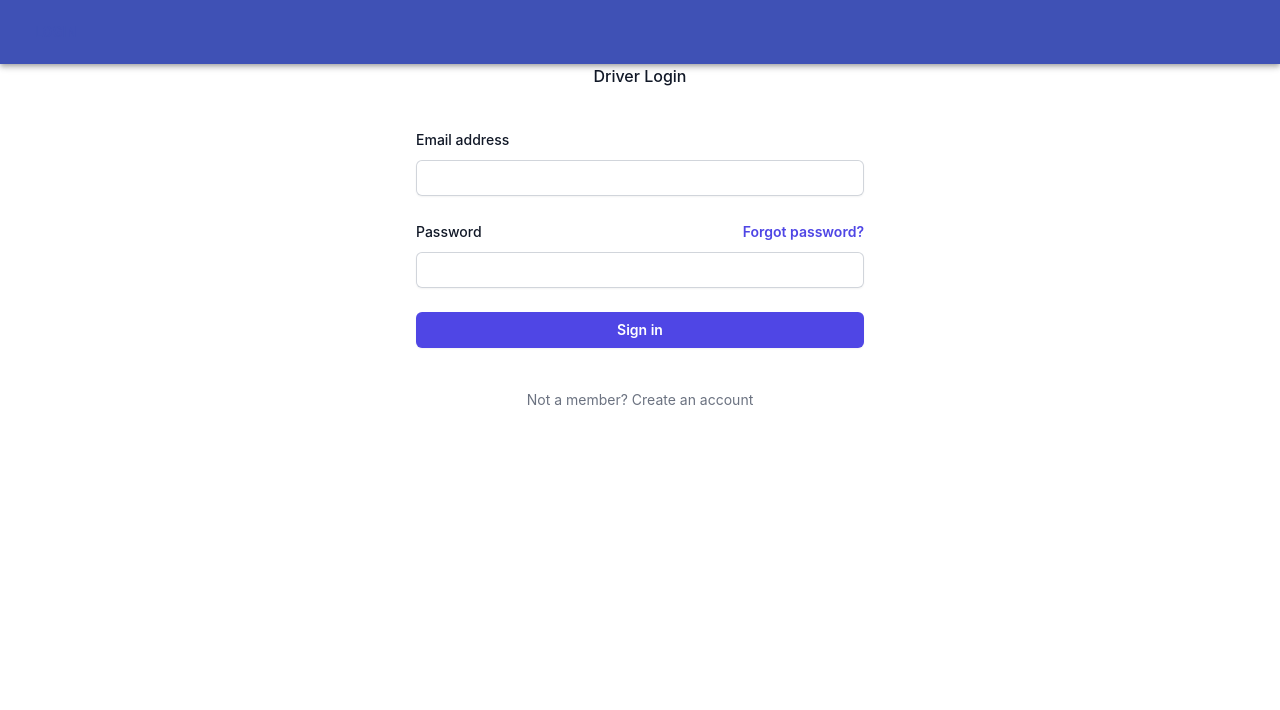
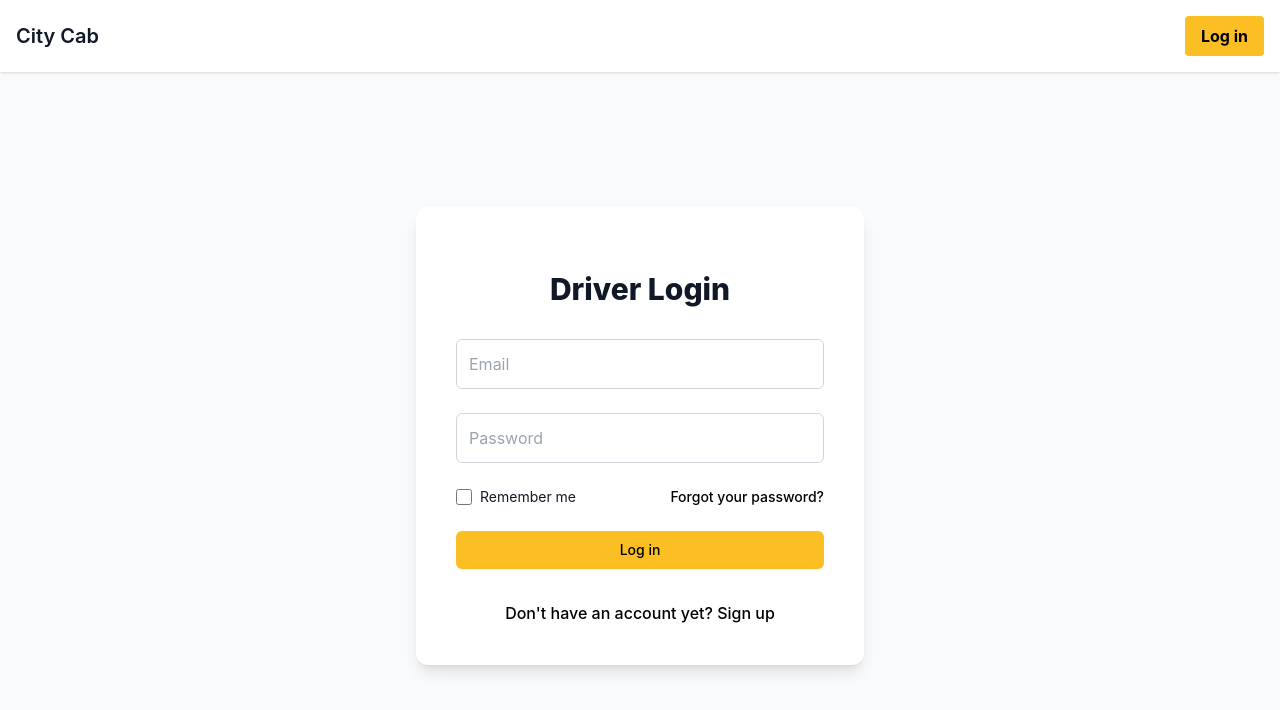
Before and after one commit to muza97/Go-Taxi-Driver.app, a React (Create React App) app in the folder go-taxi-driver.web/: page / in a window 1280 px wide. Shown: the top 710 px of the page. Built offline with nearby package versions, Linux system fonts and the light colour scheme.

Commit message:
added changes to Login.js and Register.js

```diff
--- a/go-taxi-driver.web/src/index.css
+++ b/go-taxi-driver.web/src/index.css
@@ -1,3 +1,6 @@
+@tailwind base;
+@tailwind components;
+@tailwind utilities;
 body {
   margin: 0;
   font-family: -apple-system, BlinkMacSystemFont, 'Segoe UI', 'Roboto', 'Oxygen',
--- a/go-taxi-driver.web/src/pages/Login.js
+++ b/go-taxi-driver.web/src/pages/Login.js
@@ -1,9 +1,132 @@
+// import React, { useState } from 'react';
+// import { TextField, Button, Paper, Typography, AppBar, Toolbar, Link } from '@material-ui/core';
+// import { useNavigate } from 'react-router-dom'; // Importera useNavigate
+// import '../dist/styles.css';
+// //import '../style/login.css'
+// import { useAuth } from '../auth/AuthContext';
+
+// const Login = () => {
+//   const [credentials, setCredentials] = useState({ email: '', password: '' });
+//   const navigate = useNavigate(); // Skapa en instans av useNavigate
+//   const { login } = useAuth();
+
+//   const handleChange = (e) => {
+//     const { name, value } = e.target;
+//     setCredentials(prevCredentials => ({ ...prevCredentials, [name]: value }));
+//   };
+
+//   const handleSubmit = async (e) => {
+//     e.preventDefault();
+//     try {
+//       const response = await fetch('https://api-focnoae3da-uc.a.run.app/api/login/driver', {
+//         method: 'POST',
+//         headers: {
+//           'Content-Type': 'application/json',
+//         },
+//         body: JSON.stringify(credentials),
+//       });
+//       if (response.ok) {
+//         const data = await response.json();
+//         console.log('Inloggning lyckades:', data);
+//         login(data.token);
+//         navigate('/landing');
+//       } else {
+//         // Felhantering, visa ett felmeddelande
+//         alert('Inloggning misslyckades. Försök igen.');
+//         navigate('/')
+//       }
+//     } catch (error) {
+//       console.error('Ett fel inträffade:', error);
+//       alert('Ett fel inträffade. Försök igen.');
+//     }
+// };
+
+
+//   return (
+//     <>
+//     <AppBar position="static">
+//       <Toolbar>
+//       <Button color="inherit" component={Link} to="/">Login</Button>
+//       </Toolbar>
+//     </AppBar>
+
+//     <div className="sm:mx-auto sm:w-full sm:max-w-md">
+//       <h1 className="text-center text-4xl font-medium text-gray-900 mb-4">Driver Login</h1>
+//       <div className="mt-10 bg-white py-8 px-4 shadow rounded-lg sm:px-10">
+//       <div className="flex- max-h-screen justify-center items-center bg-gray-80 py-8 px-4 sm:px-6 lg:px-8">
+//       <form className="space-y-6" onSubmit={handleSubmit}>
+//         <div>
+//           <label htmlFor="email" className="block text-sm font-medium leading-6 text-gray-900">
+//             Email address
+//           </label>
+//           <div className="mt-2">
+//             <input
+//               id="email"
+//               name="email"
+//               type="email"
+//               autoComplete="email"
+//               required
+//               onChange={handleChange}
+//               value={credentials.email}
+//               className="block w-full rounded-md border-0 py-1.5 text-gray-900 shadow-sm ring-1 ring-inset ring-gray-300 placeholder:text-gray-400 focus:ring-2 focus:ring-inset focus:ring-indigo-600 sm:text-sm sm:leading-6"
+//             />
+//           </div>
+//         </div>
+
+//         <div>
+//           <div className="flex items-center justify-between">
+//             <label htmlFor="password" className="block text-sm font-medium leading-6 text-gray-900">
+//               Password
+//             </label>
+//             <div className="text-sm">
+//               <a href="#" className="font-semibold text-indigo-600 hover:text-indigo-500">
+//                 Forgot password?
+//               </a>
+//             </div>
+//           </div>
+//           <div className="mt-2">
+//             <input
+//               id="password"
+//               name="password"
+//               type="password"
+//               autoComplete="current-password"
+//               required
+//               onChange={handleChange}
+//               value={credentials.password}
+//               className="block w-full rounded-md border-0 py-1.5 text-gray-900 shadow-sm ring-1 ring-inset ring-gray-300 placeholder:text-gray-400 focus:ring-2 focus:ring-inset focus:ring-indigo-600 sm:text-sm sm:leading-6"
+//             />
+//           </div>
+//         </div>
+
+//         <div>
+//           <button
+//             type="submit"
+//             className="flex w-full justify-center rounded-md bg-indigo-600 px-3 py-1.5 text-sm font-semibold leading-6 text-white shadow-sm hover:bg-indigo-500 focus-visible:outline focus-visible:outline-2 focus-visible:outline-offset-2 focus-visible:outline-indigo-600"
+//           >
+//             Sign in
+//           </button>
+//         </div>
+//       </form>
+
+//       <p className="mt-10 text-center text-sm text-gray-500">
+//         Not a member? Create an account{' '}
+//         <a href="#" className="font-semibold leading-6 text-indigo-600 hover:text-indigo-500">
+//         </a>
+//       </p>
+//     </div>
+//     </div>
+//     </div>
+//     </>
+//   );
+// };
+
+// export default Login;
+
 import React, { useState } from 'react';
-import { TextField, Button, Paper, Typography, AppBar, Toolbar, Link } from '@material-ui/core';
-import { useNavigate } from 'react-router-dom'; // Importera useNavigate
-import '../dist/styles.css';
-import '../style/login.css'
-import { useAuth } from '../auth/AuthContext';
+import { useNavigate , Link } from 'react-router-dom'; // Importera useNavigate
+import { useAuth } from '../auth/AuthContext'; // Antaget att din AuthContext ligger i /auth mappen
+import { themeColors } from '../theme/themeColors';
+
 
 const Login = () => {
   const [credentials, setCredentials] = useState({ email: '', password: '' });
@@ -41,82 +164,77 @@ const Login = () => {
     }
 };
 
+  return (
+    <div className="bg-gray-50 min-h-screen flex flex-col">
+      <div className="p-4 w-full flex justify-between items-center bg-white shadow">
+        <span className="font-semibold text-xl text-gray-900">City Cab</span>
+        <button
+          className="font-bold py-2 px-4 rounded"
+          style={{ backgroundColor: themeColors.bgColor(1), color: themeColors.text }}
+          onClick={() => navigate('/landing')}
+        >
+          Log in
+        </button>
+      </div>
 
-  return (
-    <>
-    <AppBar position="static">
-      <Toolbar>
-      <Button color="inherit" component={Link} to="/">Login</Button>
-      </Toolbar>
-    </AppBar>
-
-    <div className="sm:mx-auto sm:w-full sm:max-w-md">
-      <h1 className="text-center text-5xl font-medium text-gray-900 mb-4">Driver Login</h1>
-      <div className="mt-10 bg-white py-8 px-6 shadow rounded-lg sm:px-10">
-      <div className="flex-col min-h-screen justify-center items-center bg-gray-50 py-8 px-4 sm:px-6 lg:px-8">
+      <div className="flex-grow flex items-center justify-center">
+        <div className="max-w-md w-full space-y-8 p-10 bg-white rounded-xl shadow-lg">
+          <div className="text-center">
+            <h2 className="mt-6 text-3xl font-extrabold text-gray-900">Driver Login</h2>
+          </div>
           <form className="space-y-6" onSubmit={handleSubmit}>
-        <div>
-          <label htmlFor="email" className="block text-sm font-medium leading-6 text-gray-900">
-            Email address
-          </label>
-          <div className="mt-2">
             <input
-              id="email"
+              type="email"
               name="email"
-              type="email"
-              autoComplete="email"
-              required
               onChange={handleChange}
               value={credentials.email}
-              className="block w-full rounded-md border-0 py-1.5 text-gray-900 shadow-sm ring-1 ring-inset ring-gray-300 placeholder:text-gray-400 focus:ring-2 focus:ring-inset focus:ring-indigo-600 sm:text-sm sm:leading-6"
+              placeholder="Email"
+              className="w-full p-3 border border-gray-300 rounded-md"
+              required
             />
+            <input
+              type="password"
+              name="password"
+              onChange={handleChange}
+              value={credentials.password}
+              placeholder="Password"
+              className="w-full p-3 border border-gray-300 rounded-md"
+              required
+            />
+            <div className="flex items-center justify-between">
+              <div className="flex items-center">
+                <input
+                  id="remember-me"
+                  name="remember-me"
+                  type="checkbox"
+                  className="h-4 w-4 text-primary-600 focus:ring-primary-500 border-gray-300 rounded"
+                />
+                <label htmlFor="remember-me" className="ml-2 block text-sm text-gray-900">
+                  Remember me
+                </label>
               </div>
-        </div>
-
-        <div>
-          <div className="flex items-center justify-between">
-            <label htmlFor="password" className="block text-sm font-medium leading-6 text-gray-900">
-              Password
-            </label>
               <div className="text-sm">
-              <a href="#" className="font-semibold text-indigo-600 hover:text-indigo-500">
-                Forgot password?
+                <a href="#" className="font-medium text-primary-600 hover:text-primary-500">
+                  Forgot your password?
                 </a>
               </div>
             </div>
-          <div className="mt-2">
-            <input
-              id="password"
-              name="password"
-              type="password"
-              autoComplete="current-password"
-              required
-              onChange={handleChange}
-              value={credentials.password}
-              className="block w-full rounded-md border-0 py-1.5 text-gray-900 shadow-sm ring-1 ring-inset ring-gray-300 placeholder:text-gray-400 focus:ring-2 focus:ring-inset focus:ring-indigo-600 sm:text-sm sm:leading-6"
-            />
-          </div>
-        </div>
-
-        <div>
             <button
               type="submit"
-            className="flex w-full justify-center rounded-md bg-indigo-600 px-3 py-1.5 text-sm font-semibold leading-6 text-white shadow-sm hover:bg-indigo-500 focus-visible:outline focus-visible:outline-2 focus-visible:outline-offset-2 focus-visible:outline-indigo-600"
+              className="w-full flex justify-center py-2 px-4 border border-transparent rounded-md shadow-sm text-sm font-medium"
+              style={{ backgroundColor: themeColors.bgColor(1), color: themeColors.text }}
             >
-            Sign in
+              Log in
             </button>
-        </div>
           </form>
-
-      <p className="mt-10 text-center text-sm text-gray-500">
-        Not a member? Create an account{' '}
-        <a href="#" className="font-semibold leading-6 text-indigo-600 hover:text-indigo-500">
-        </a>
-      </p>
+          <div className="text-center">
+            <Link to="/register" className="font-medium text-primary-600 hover:text-primary-500">
+              Don't have an account yet? Sign up
+            </Link>
           </div>
         </div>
       </div>
-    </>
+    </div>
   );
 };
 
--- a/go-taxi-driver.web/src/pages/Profile.js
+++ b/go-taxi-driver.web/src/pages/Profile.js
@@ -1,5 +1,6 @@
 import React, { useState } from 'react';
 import { Paper, Typography, TextField, Button } from '@material-ui/core';
+import '../dist/styles.css';
 
 const Profile = () => {
   const [user, setUser] = useState({
--- a/go-taxi-driver.web/src/pages/Register.js
+++ b/go-taxi-driver.web/src/pages/Register.js
@@ -1,7 +1,8 @@
 import React, { useState } from 'react';
-import { TextField, Button, Paper, Typography, Snackbar, AppBar, Toolbar, Link } from '@material-ui/core';
-import { useNavigate } from 'react-router-dom';
+import { TextField, Button, Paper, Typography, Snackbar, AppBar, Toolbar } from '@material-ui/core';
+import { useNavigate, Link } from 'react-router-dom';
 import '../dist/styles.css';
+import { themeColors } from '../theme/themeColors';
 
 const Register = () => {
   const [account, setAccount] = useState({
@@ -57,26 +58,49 @@ const Register = () => {
 
   return (
     <>
-    <AppBar position="static">
-    <Toolbar>
-    <Button color="inherit" component={Link} to="/">Login</Button>
-    </Toolbar>
-  </AppBar>
+     <div className="bg-gray-50 min-h-screen flex flex-col">
+      <div className="p-4 w-full flex justify-between items-center bg-white shadow">
+        <span className="font-semibold text-xl text-gray-900">City Cab</span>
+        <button
+          className="font-bold py-2 px-4 rounded"
+          style={{ backgroundColor: themeColors.bgColor(1), color: themeColors.text }}
+          onClick={() => navigate('/landing')}
+        >
+          Log in
+        </button>
+      </div>
 
-    <Paper style={{ padding: 16 }}>
-      <Typography variant="h5">Registrera</Typography>
-      <form onSubmit={handleSubmit}>
-        {/* Input-fält för alla kontoattribut */}
-        <TextField name="name" label="Name" fullWidth margin="normal" value={account.name} onChange={handleChange} />
-        <TextField name="email" label="E-post" fullWidth margin="normal" value={account.email} onChange={handleChange} />
-        <TextField name="password" label="Lösenord" type="password" fullWidth margin="normal" value={account.password} onChange={handleChange} />
-        <TextField name="phoneNumber" label="Phonenumber" fullWidth margin="normal" value={account.phonenumber} onChange={handleChange} />
-        <TextField name="licenseNumber" label="Licensenumber" fullWidth margin="normal" value={account.licensenumber} onChange={handleChange} />
-        <TextField name="vehicle" label="Vehicle" fullWidth margin="normal" value={account.vehicle} onChange={handleChange} />
-        <Button type="submit" color="primary" variant="contained" fullWidth>Registrera</Button>
-      </form>
-      <Snackbar open={openSnackbar} autoHideDuration={6000} onClose={handleCloseSnackbar} message={snackbarMessage} />
-    </Paper>
+      <div className="bg-gray-50 min-h-screen flex flex-col items-center justify-center">
+        <div className="max-w-md w-full space-y-8 p-10 bg-white rounded-xl shadow-lg">
+          <div className="text-center">
+            <h2 className="mt-6 text-3xl font-extrabold text-gray-900">Become a City Cab Driver</h2>
+          </div>
+          <form className="space-y-6" onSubmit={handleSubmit}>
+            {/* Input fields */}
+            <TextField name="name" label="Name" fullWidth margin="normal" value={account.name} onChange={handleChange} />
+            <TextField name="email" label="E-mail" fullWidth margin="normal" value={account.email} onChange={handleChange} />
+            <TextField name="password" label="Password" type="password" fullWidth margin="normal" value={account.password} onChange={handleChange} />
+            <TextField name="phoneNumber" label="Phonenumber" fullWidth margin="normal" value={account.phoneNumber} onChange={handleChange} />
+            <TextField name="licenseNumber" label="License Number" fullWidth margin="normal" value={account.licenseNumber} onChange={handleChange} />
+            <TextField name="vehicle" label="Vehicle" fullWidth margin="normal" value={account.vehicle} onChange={handleChange} />
+            <Button
+              type="submit"
+              color="primary"
+              variant="contained"
+              fullWidth
+              style={{ backgroundColor: themeColors.bgColor(1), color: themeColors.text }}>
+              Sign Up
+            </Button>
+          </form>
+          <div className="text-center">
+          <Link to="/" className="text-primary-600 hover:text-primary-700">
+            Already have an account? Sign in
+          </Link>
+        </div>
+          <Snackbar open={openSnackbar} autoHideDuration={6000} onClose={handleCloseSnackbar} message={snackbarMessage} />
+        </div>
+      </div>
+      </div>
     </>
   );
 };
--- /dev/null
+++ b/go-taxi-driver.web/src/theme/themeColors.js
@@ -0,0 +1,5 @@
+// src/theme/themeColors.js
+export const themeColors = {
+    text: '#000000', // Black for text
+    bgColor: (opacity) => `rgba(251, 191, 36, ${opacity})` // Yellow with opacity
+  };
--- a/go-taxi-driver.web/tailwind.config.js
+++ b/go-taxi-driver.web/tailwind.config.js
@@ -1,8 +1,51 @@
-/** @type {import('tailwindcss').Config} */
+// /** @type {import('tailwindcss').Config} */
  module.exports = {
+   theme: {
+     extend: {
+       fontSize: {
+         'h1': '48px',
+         'h2': '36px',
+         'h3': '30px',
+         'h4': '24px',
+         'h5': '20px',
+         'h6': '16px',
+       },
+     },
+   },
    content: [
      "./src/**/*.{js,jsx,ts,tsx}", // Alla JavaScript och TypeScript filer i din src katalog
      // Lägg till eventuella andra filer eller sökvägar som kan innehålla Tailwind-klasser
    ],
    // Resten av din Tailwind-konfiguration...
  };
+
+// module.exports = {
+//   theme: {
+//     extend: {
+//       colors: {
+//         primary: {
+//           50: '#eff6ff',
+//           100: '#dbeafe',
+//           200: '#bfdbfe',
+//           300: '#93c5fd',
+//           400: '#60a5fa',
+//           500: '#3b82f6',
+//           600: '#2563eb',
+//           700: '#1d4ed8',
+//           800: '#1e40af',
+//           900: '#1e3a8a',
+//           950: '#172554',
+//         },
+//       },
+//       fontFamily: {
+//         body: ['Inter', 'ui-sans-serif', 'system-ui', '-apple-system', 'Segoe UI', 'Roboto', 'Helvetica Neue', 'Arial', 'sans-serif'],
+//         sans: ['Inter', 'ui-sans-serif', 'system-ui', '-apple-system', 'Segoe UI', 'Roboto', 'Helvetica Neue', 'Arial', 'sans-serif'],
+//       },
+//       // Du kan lägga till fler anpassningar här
+//     },
+//   },
+//   content: [
+//     "./src/**/*.{js,jsx,ts,tsx}", // Sökvägen bör peka till dina filer som innehåller Tailwind-klasser
+//   ],
+//   // plugins: [], // Om du använder Tailwind-plugins kan du lägga till dem här
+// };
```
Also changed, not shown: go-taxi-driver.web/src/App.js (+4 -4 lines), go-taxi-driver.web/src/style/login.css (deleted, +0 -26 lines), 1 other file (tests, documents, lock files or other folders). Lines whose indentation alone changed are shown as unchanged.
